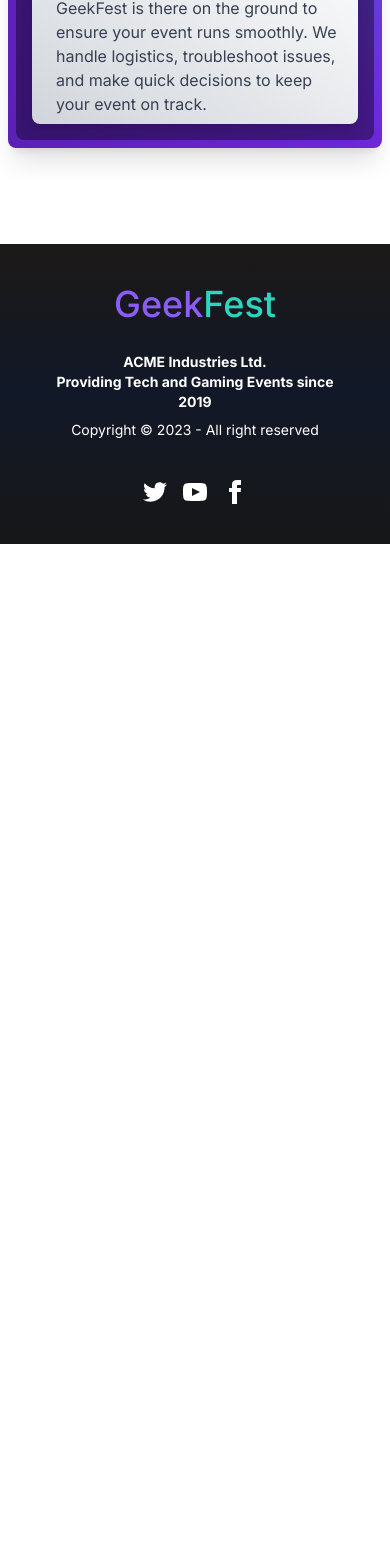
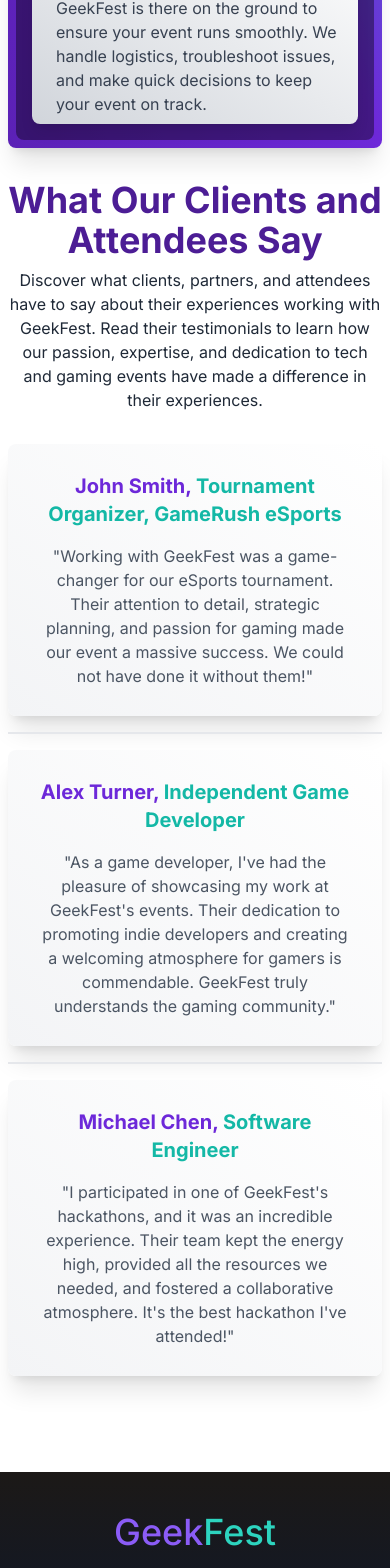
Before and after one commit to ShakeefAhmedRakin/GeekFest, a React (Vite) app: page / in a window 390 px wide. Shown: the part 4452-6020 px from the top of the page. Before the commit the page ends 4996 px from the top, so only its background shows below. Built offline with nearby package versions, Linux system fonts and the light colour scheme; no server answers.

Commit message:
Completed the testimonials section for the homepage and made it responsive.

```diff
--- a/src/Components/ChooseUs/ChooseUs.jsx
+++ b/src/Components/ChooseUs/ChooseUs.jsx
@@ -5,7 +5,7 @@
     <>
       <div
         className="container p-2 md:p-8 mx-auto my-8 bg-gradient-to-bl from-teal-400 via-violet-700 to-violet-800 rounded-lg shadow-xl"
-        data-aos="fade-right"
+        data-aos="fade-left"
       >
         <div className="p-0 md:p-16">
           <div className="bg-black bg-opacity-40 max-w-5xl mx-auto p-4 rounded-lg ">
--- a/src/Components/Home/Home.jsx
+++ b/src/Components/Home/Home.jsx
@@ -1,6 +1,7 @@
 import Banner from "../Banner/Banner";
 import ChooseUs from "../ChooseUs/ChooseUs";
 import Services from "../Services/Services";
+import Testimonials from "../Testimonials/Testimonials";
 
 const Home = () => {
   return (
@@ -11,6 +12,7 @@
         <div className="px-2">
           <ChooseUs></ChooseUs>
         </div>
+        <Testimonials></Testimonials>
       </div>
     </>
   );
--- /dev/null
+++ b/src/Components/Testimonials/Testimonials.jsx
@@ -0,0 +1,64 @@
+const Testimonials = () => {
+  return (
+    <>
+      <div className="container px-2 mx-auto my-8" data-aos="fade-up">
+        <h1 className="text-center text-violet-900 font-bold text-4xl">
+          What Our Clients and Attendees Say
+        </h1>
+        <p className="text-center max-w-5xl mx-auto mt-2 mb-8">
+          Discover what clients, partners, and attendees have to say about their
+          experiences working with GeekFest. Read their testimonials to learn
+          how our passion, expertise, and dedication to tech and gaming events
+          have made a difference in their experiences.
+        </p>
+        <div className="grid-cols-1">
+          <div
+            className="my-4 bg-gradient-to-bl from-white to-gray-100 space-y-4 text-center shadow-xl rounded-lg max-w-5xl p-7 mx-auto"
+            data-aos="fade-left"
+          >
+            <h1 className="text-xl font-bold text-teal-500">
+              <span className="text-violet-700">John Smith,</span> Tournament
+              Organizer, GameRush eSports
+            </h1>
+            <p className="text-gray-600">
+              {`"Working with GeekFest was a game-changer for our eSports
+              tournament. Their attention to detail, strategic planning, and
+              passion for gaming made our event a massive success. We could not
+              have done it without them!"`}
+            </p>
+          </div>
+          <hr />
+          <hr />
+          <div
+            className="my-4 bg-gradient-to-bl from-white to-gray-100 space-y-4 text-center shadow-xl rounded-lg max-w-5xl p-7 mx-auto"
+            data-aos="fade-right"
+          >
+            <h1 className="text-xl font-bold text-teal-500">
+              <span className="text-violet-700">Alex Turner,</span> Independent
+              Game Developer
+            </h1>
+            <p className="text-gray-600">
+              {`"As a game developer, I've had the pleasure of showcasing my work at GeekFest's events. Their dedication to promoting indie developers and creating a welcoming atmosphere for gamers is commendable. GeekFest truly understands the gaming community."`}
+            </p>
+          </div>
+          <hr />
+          <hr />
+          <div
+            className="my-4 bg-gradient-to-bl from-white to-gray-100 space-y-4 text-center shadow-xl rounded-lg max-w-5xl p-7 mx-auto"
+            data-aos="fade-left"
+          >
+            <h1 className="text-xl font-bold text-teal-500">
+              <span className="text-violet-700">Michael Chen,</span> Software
+              Engineer
+            </h1>
+            <p className="text-gray-600">
+              {`"I participated in one of GeekFest's hackathons, and it was an incredible experience. Their team kept the energy high, provided all the resources we needed, and fostered a collaborative atmosphere. It's the best hackathon I've attended!"`}
+            </p>
+          </div>
+        </div>
+      </div>
+    </>
+  );
+};
+
+export default Testimonials;
```
